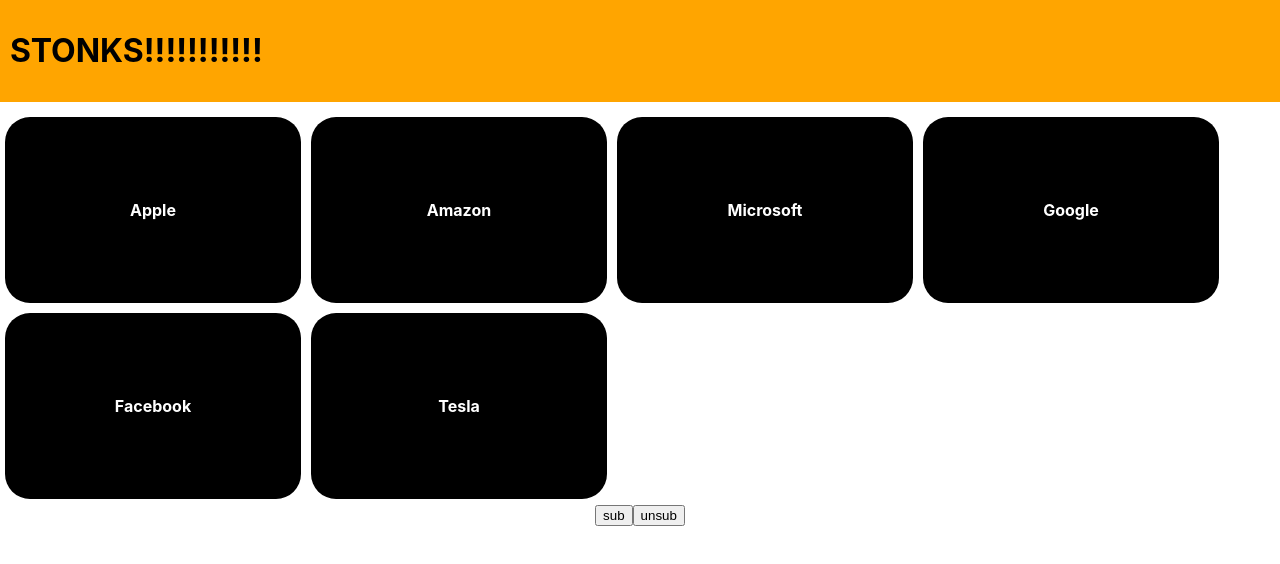
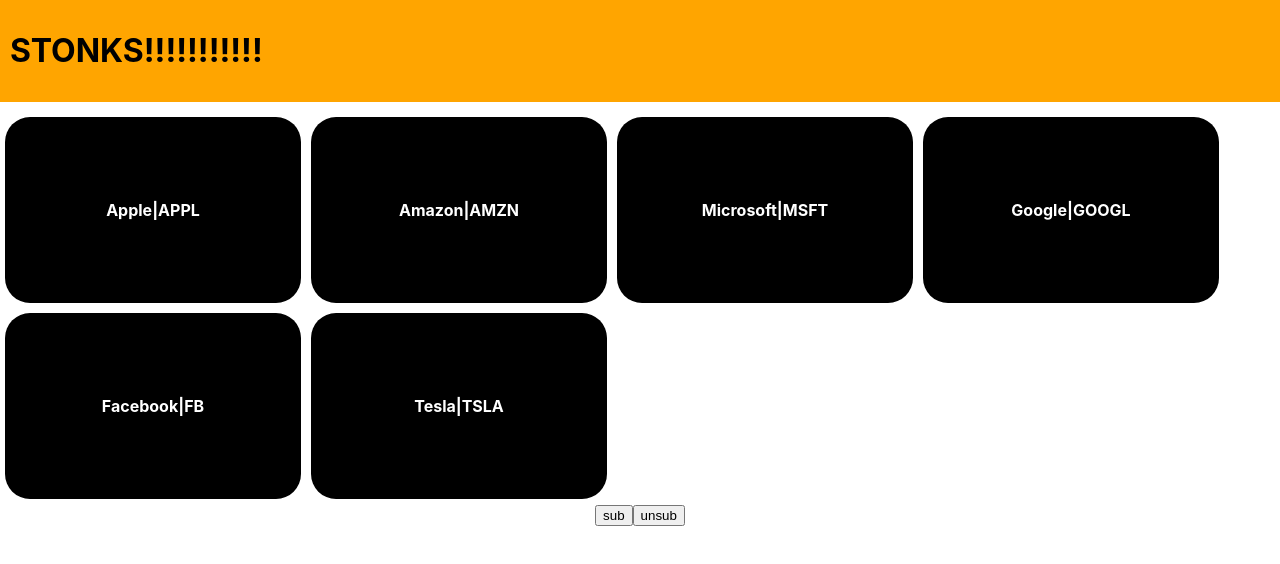
Before and after one commit to ababakhanlou/live-stocks-application, a React (Create React App) app: page / in a window 1280 px wide. Shown: the top 564 px of the page. Built offline with nearby package versions, Linux system fonts and the light colour scheme; no server answers.

Commit message:
chore: Code and stock list clean up

```diff
--- a/src/App.js
+++ b/src/App.js
@@ -2,22 +2,28 @@
 import Banner from "./components/Banner";
 import StockList from "./components/StockList";
 import Socket from "./services/Socket";
+import Offering from "./services/Offering";
 
 import "./App.css";
 
 function App() {
   const socket = new Socket();
 
+  const stocks = new Offering();
+  const list = stocks.list();
+
   return (
     <div className="App">
       <Banner />
       <div className="App-stocks">
-        <StockList name="Apple" />
-        <StockList name="Amazon" />
-        <StockList name="Microsoft" />
-        <StockList name="Google" />
-        <StockList name="Facebook" />
-        <StockList name="Tesla" />
+        {list.map((data) => (
+          <StockList
+            key={data.name}
+            name={data.name}
+            code={data.code}
+            action={() => console.log(data.name)}
+          />
+        ))}
       </div>
       <button onClick={socket.subscribe}> sub</button>
       <button onClick={socket.unsubscribe}> unsub</button>
--- a/src/components/StockList.jsx
+++ b/src/components/StockList.jsx
@@ -15,10 +15,11 @@
   font-weight: 700;
 `;
 
-const StockList = ({ name }) => {
+const StockList = ({ name, code, action }) => {
   return (
-    <StyledStock>
-      <p>{name}</p>
+    <StyledStock onClick={action}>
+      <p>{name}|</p>
+      <p>{code}</p>
     </StyledStock>
   );
 };
--- /dev/null
+++ b/src/services/Offering.js
@@ -0,0 +1,18 @@
+class Socket {
+  constructor() {
+    this.stockList = [
+      { name: "Apple", code: "APPL" },
+      { name: "Amazon", code: "AMZN" },
+      { name: "Microsoft", code: "MSFT" },
+      { name: "Google", code: "GOOGL" },
+      { name: "Facebook", code: "FB" },
+      { name: "Tesla", code: "TSLA" },
+    ];
+  }
+
+  list() {
+    return this.stockList;
+  }
+}
+
+export default Socket;
```
Also changed, not shown: 1 other file (tests, documents, lock files or other folders).
